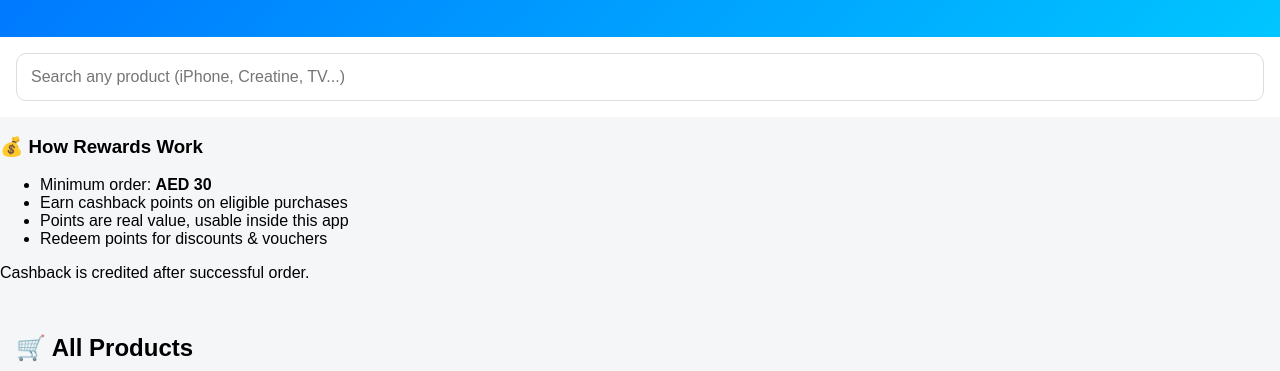
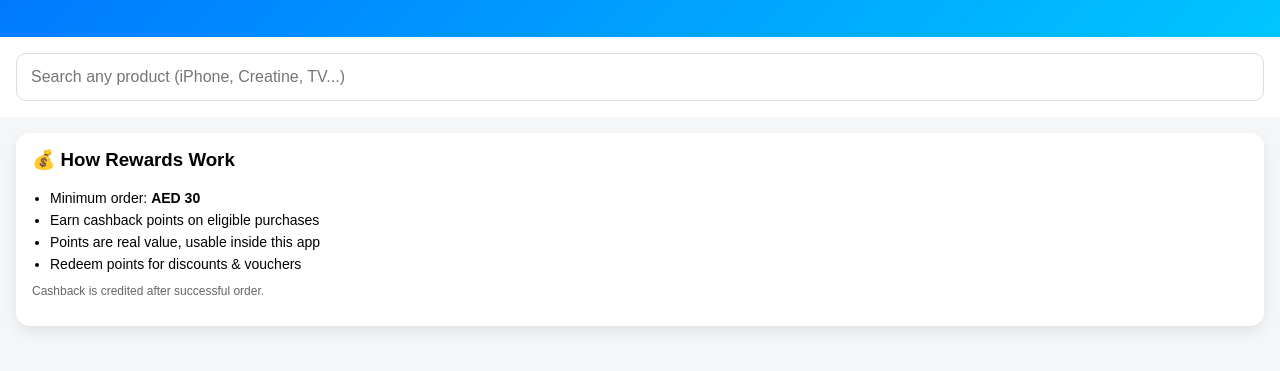
Before and after one commit to ehabmalaeb12/UAE-price-hunter, a plain HTML site: page index.html in a window 1280 px wide. Shown: the part 125-496 px from the top of the page. Drawn offline with Linux system fonts and the light colour scheme.

Commit message:
Update style.css

```diff
--- a/style.css
+++ b/style.css
@@ -28,6 +28,34 @@ body {
   font-size: 16px;
   border-radius: 10px;
   border: 1px solid #ddd;
+}
+
+/* REWARDS INFO */
+.rewards-info {
+  background: #ffffff;
+  margin: 16px;
+  padding: 16px;
+  border-radius: 14px;
+  box-shadow: 0 6px 14px rgba(0,0,0,0.08);
+}
+
+.rewards-info h3 {
+  margin-top: 0;
+}
+
+.rewards-info ul {
+  padding-left: 18px;
+  margin: 10px 0;
+}
+
+.rewards-info li {
+  margin-bottom: 6px;
+  font-size: 14px;
+}
+
+.note {
+  font-size: 12px;
+  color: #666;
 }
 
 /* SECTIONS */
@@ -67,9 +95,14 @@ body {
   margin: 6px 0;
 }
 
-.price {
+.store {
+  font-size: 13px;
+  margin: 4px 0;
+}
+
+.best {
+  color: green;
   font-weight: bold;
-  margin: 4px 0;
 }
 
 .badge {
@@ -83,17 +116,6 @@ body {
   font-size: 12px;
 }
 
-/* STORE LIST */
-.store {
-  font-size: 13px;
-  margin: 4px 0;
-}
-
-.best {
-  color: green;
-  font-weight: bold;
-}
-
 .btn {
   display: block;
   margin-top: 8px;
```
